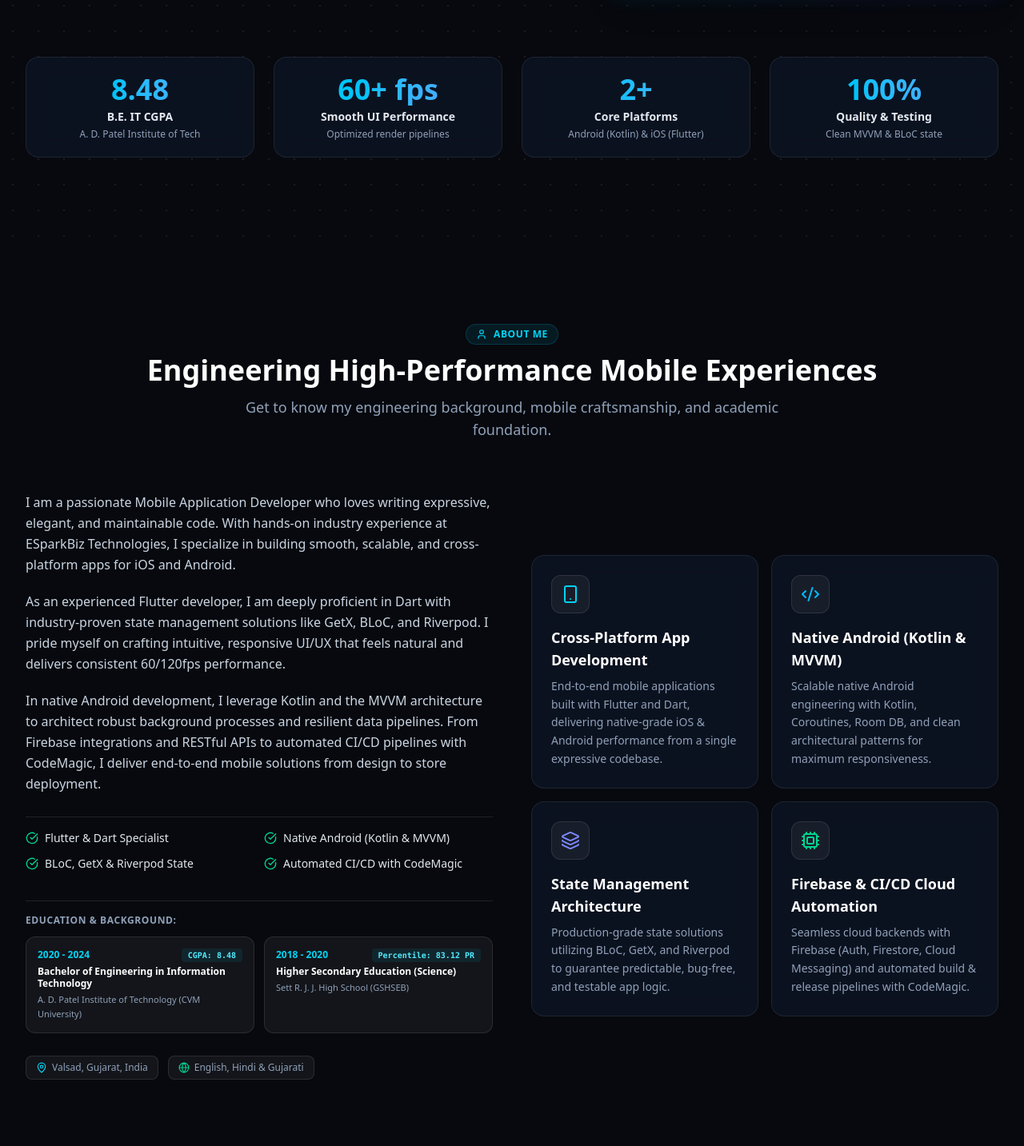
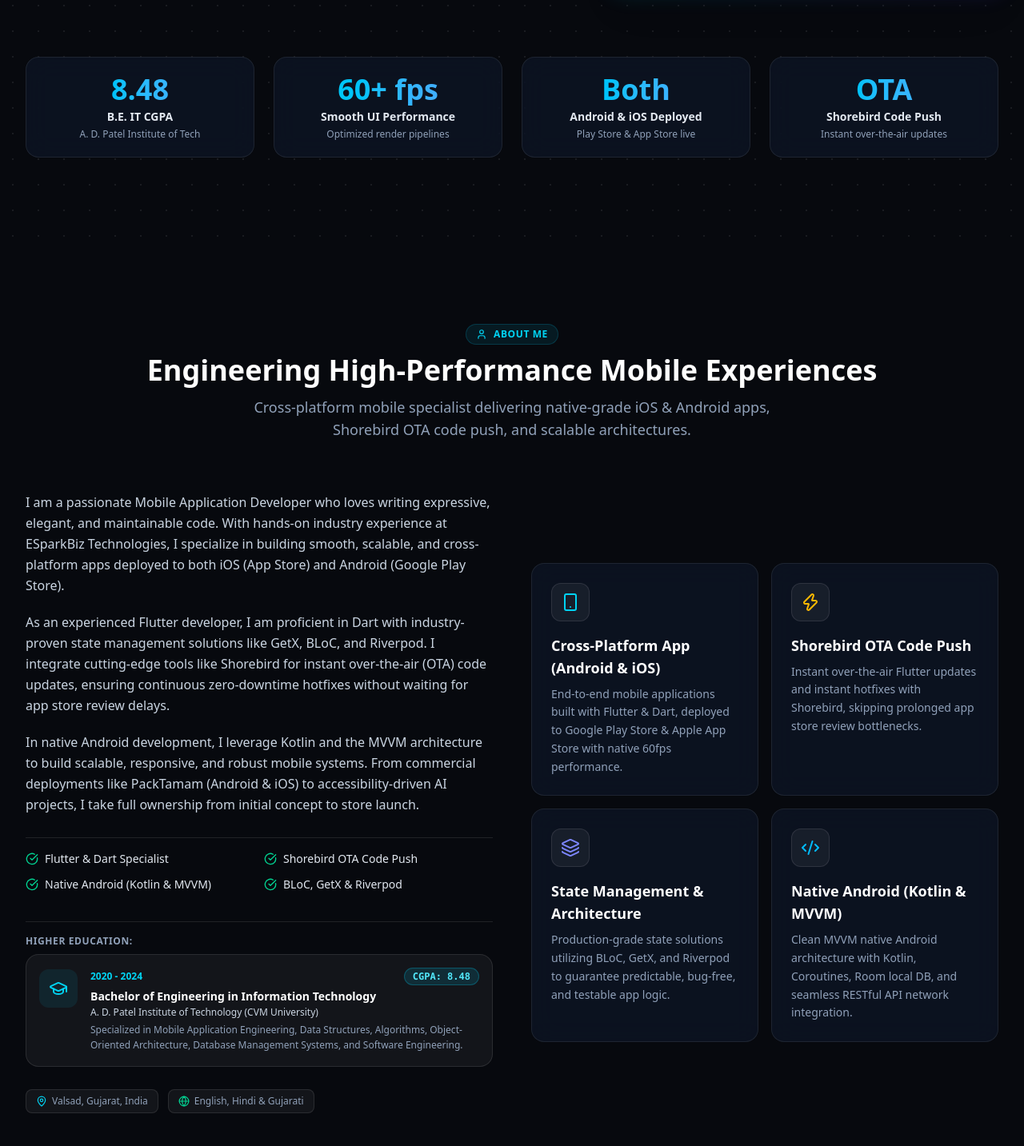
Before and after one commit to Jyot189/jyot-khant, a Next.js app: page / in a window 1280 px wide. Shown: the part 617-2050 px from the top of the page at 80% size. Built offline with nearby package versions, Linux system fonts and the light colour scheme.

Commit message:
feat: add PackTamam production project (Android & iOS deployed), Shorebird OTA knowledge, and streamline university degree

```diff
--- a/src/components/About.tsx
+++ b/src/components/About.tsx
@@ -1,7 +1,7 @@
 "use client";
 
 import React from "react";
-import { User, Smartphone, Code2, Layers, Cpu, CheckCircle, GraduationCap, MapPin, Globe, Sparkles } from "lucide-react";
+import { User, Smartphone, Code2, Layers, Zap, CheckCircle, GraduationCap, MapPin, Globe, Sparkles } from "lucide-react";
 import { portfolioData } from "@/data/portfolioData";
 
 export default function About() {
@@ -9,9 +9,9 @@ export default function About() {
 
   const iconMap: Record<string, React.ReactNode> = {
     Smartphone: <Smartphone className="w-6 h-6 text-cyan-400" />,
+    Zap: <Zap className="w-6 h-6 text-amber-400" />,
+    Layers: <Layers className="w-6 h-6 text-indigo-400" />,
     Code2: <Code2 className="w-6 h-6 text-sky-400" />,
-    Layers: <Layers className="w-6 h-6 text-indigo-400" />,
-    Cpu: <Cpu className="w-6 h-6 text-emerald-400" />,
   };
 
   return (
@@ -30,7 +30,7 @@ export default function About() {
             Engineering High-Performance Mobile Experiences
           </h2>
           <p className="mt-3 text-slate-400 max-w-2xl text-base sm:text-lg">
-            Get to know my engineering background, mobile craftsmanship, and academic foundation.
+            Cross-platform mobile specialist delivering native-grade iOS &amp; Android apps, Shorebird OTA code push, and scalable architectures.
           </p>
         </div>
 
@@ -51,46 +51,50 @@ export default function About() {
               </div>
               <div className="flex items-center gap-2 text-sm text-slate-200">
                 <CheckCircle className="w-4 h-4 text-emerald-400 shrink-0" />
+                <span>Shorebird OTA Code Push</span>
+              </div>
+              <div className="flex items-center gap-2 text-sm text-slate-200">
+                <CheckCircle className="w-4 h-4 text-emerald-400 shrink-0" />
                 <span>Native Android (Kotlin &amp; MVVM)</span>
               </div>
               <div className="flex items-center gap-2 text-sm text-slate-200">
                 <CheckCircle className="w-4 h-4 text-emerald-400 shrink-0" />
-                <span>BLoC, GetX &amp; Riverpod State</span>
-              </div>
-              <div className="flex items-center gap-2 text-sm text-slate-200">
-                <CheckCircle className="w-4 h-4 text-emerald-400 shrink-0" />
-                <span>Automated CI/CD with CodeMagic</span>
+                <span>BLoC, GetX &amp; Riverpod</span>
               </div>
             </div>
 
-            {/* Academic & Location Cards */}
-            <div className="mt-4 pt-4 border-t border-white/10 space-y-3">
+            {/* University Degree Card */}
+            <div className="mt-4 pt-4 border-t border-white/10 space-y-2">
               <span className="text-xs font-semibold text-slate-400 uppercase tracking-wider block">
-                Education &amp; Background:
+                Higher Education:
               </span>
-              <div className="grid grid-cols-1 sm:grid-cols-2 gap-3">
               {education.map((edu) => (
                 <div
                   key={edu.id}
-                    className="p-3.5 rounded-xl bg-white/5 border border-white/10 flex flex-col justify-between"
+                  className="p-4 rounded-2xl bg-white/5 border border-white/10 flex items-start gap-4 hover:border-cyan-500/30 transition-colors"
                 >
-                    <div>
-                      <div className="flex items-center justify-between text-xs text-cyan-400 font-semibold mb-1">
-                        <span>{edu.period}</span>
-                        <span className="px-2 py-0.5 rounded bg-cyan-500/10 text-cyan-300 font-mono text-[10px]">
+                  <div className="p-3 rounded-xl bg-cyan-500/10 text-cyan-400 shrink-0 mt-0.5">
+                    <GraduationCap className="w-6 h-6" />
+                  </div>
+                  <div className="flex-1">
+                    <div className="flex flex-wrap items-center justify-between gap-1 mb-1">
+                      <span className="text-xs font-bold text-cyan-400">{edu.period}</span>
+                      <span className="px-2.5 py-0.5 rounded-full bg-cyan-500/15 text-cyan-300 font-mono text-xs font-bold border border-cyan-500/30">
                         {edu.grade}
                       </span>
                     </div>
-                      <h4 className="text-xs font-bold text-white leading-tight">
+                    <h4 className="text-sm font-bold text-white">
                       {edu.degree}
                     </h4>
-                      <p className="text-[11px] text-slate-400 mt-1">
+                    <p className="text-xs text-slate-300 mt-0.5 font-medium">
                       {edu.institution}
+                    </p>
+                    <p className="text-xs text-slate-400 mt-1 leading-relaxed">
+                      {edu.details}
                     </p>
                   </div>
                 </div>
               ))}
-              </div>
             </div>
 
             {/* Location & Language pill */}
--- a/src/components/Hero.tsx
+++ b/src/components/Hero.tsx
@@ -152,7 +152,7 @@ export default function Hero() {
                       <span className="text-slate-400">frameworks:</span> [
                       <span className="text-cyan-300">&quot;Flutter&quot;</span>,{" "}
                       <span className="text-cyan-300">&quot;Android SDK&quot;</span>,{" "}
-                      <span className="text-cyan-300">&quot;Firebase&quot;</span>],
+                      <span className="text-cyan-300">&quot;Shorebird&quot;</span>],
                     </p>
                     <p>
                       <span className="text-slate-400">stateArchitecture:</span> [
--- a/src/components/Projects.tsx
+++ b/src/components/Projects.tsx
@@ -1,7 +1,7 @@
 "use client";
 
 import React, { useState } from "react";
-import { FolderGit2, ExternalLink, Sparkles, CheckCircle2 } from "lucide-react";
+import { FolderGit2, ExternalLink, Sparkles, CheckCircle2, Smartphone, Globe } from "lucide-react";
 import { GithubIcon } from "@/components/Icons";
 import { portfolioData, Project } from "@/data/portfolioData";
 
@@ -9,7 +9,7 @@ export default function Projects() {
   const { projects } = portfolioData;
   const [filter, setFilter] = useState<string>("All");
 
-  const categories = ["All", "Full Stack", "Frontend", "Backend / API", "AI & Tools"];
+  const categories = ["All", "Mobile (Flutter)", "Android (Kotlin)", "Cross-Platform", "Accessibility & AI"];
 
   const filteredProjects =
     filter === "All" ? projects : projects.filter((p) => p.category === filter);
@@ -27,10 +27,10 @@ export default function Projects() {
             <span>Featured Portfolio</span>
           </div>
           <h2 className="text-3xl sm:text-4xl font-extrabold text-white">
-            Projects &amp; Open Source Work
+            Mobile Apps &amp; Production Deployments
           </h2>
           <p className="mt-3 text-slate-400 max-w-2xl text-base sm:text-lg">
-            A curated showcase of applications, tools, and systems engineered with modern architectures.
+            Commercial applications deployed on Android &amp; iOS, accessibility projects, and high-performance mobile systems.
           </p>
 
           {/* Filter Pills */}
@@ -56,14 +56,26 @@ export default function Projects() {
           {filteredProjects.map((project: Project) => (
             <div
               key={project.id}
-              className="p-6 rounded-2xl glass-card glass-card-hover border border-white/10 flex flex-col justify-between group"
+              className={`p-6 rounded-2xl glass-card glass-card-hover border flex flex-col justify-between group ${
+                project.featured
+                  ? "border-cyan-500/30 shadow-lg shadow-cyan-500/5"
+                  : "border-white/10"
+              }`}
             >
               <div>
-                {/* Header: Category + Featured Pill */}
-                <div className="flex items-center justify-between gap-2 mb-4">
+                {/* Header: Category + Featured & Stats Pill */}
+                <div className="flex flex-wrap items-center justify-between gap-2 mb-4">
                   <span className="text-xs font-semibold px-2.5 py-1 rounded-full bg-cyan-500/10 text-cyan-300 border border-cyan-500/20">
                     {project.category}
                   </span>
+
+                  <div className="flex items-center gap-1.5">
+                    {project.stats && (
+                      <span className="inline-flex items-center gap-1 text-[11px] font-bold px-2 py-0.5 rounded-full bg-emerald-500/15 text-emerald-300 border border-emerald-500/30">
+                        <Smartphone className="w-3 h-3 text-emerald-400" />
+                        {project.stats}
+                      </span>
+                    )}
                     {project.featured && (
                       <span className="inline-flex items-center gap-1 text-[11px] font-bold px-2 py-0.5 rounded-full bg-amber-500/15 text-amber-300 border border-amber-500/30">
                         <Sparkles className="w-3 h-3 text-amber-300" />
@@ -71,12 +83,13 @@ export default function Projects() {
                       </span>
                     )}
                   </div>
+                </div>
 
                 {/* Title & Subtitle */}
                 <h3 className="text-xl font-bold text-white group-hover:text-cyan-400 transition-colors">
                   {project.title}
                 </h3>
-                <p className="text-xs text-slate-400 font-medium mt-1 mb-3">
+                <p className="text-xs text-cyan-300/80 font-medium mt-1 mb-3">
                   {project.subtitle}
                 </p>
 
@@ -105,7 +118,11 @@ export default function Projects() {
                   {project.tags.map((tag) => (
                     <span
                       key={tag}
-                      className="text-[11px] font-mono px-2 py-0.5 rounded bg-white/5 text-slate-300 border border-white/5"
+                      className={`text-[11px] font-mono px-2 py-0.5 rounded border ${
+                        tag.includes("Deployed") || tag.includes("Shorebird")
+                          ? "bg-cyan-500/15 text-cyan-300 border-cyan-500/30 font-semibold"
+                          : "bg-white/5 text-slate-300 border-white/5"
+                      }`}
                     >
                       {tag}
                     </span>
@@ -131,7 +148,9 @@ export default function Projects() {
                       rel="noopener noreferrer"
                       className="inline-flex items-center gap-1.5 text-xs font-semibold text-cyan-400 hover:text-cyan-300 transition-colors"
                     >
-                      <span>Live Preview</span>
+                      <span>
+                        {project.id === "proj-packtamam" ? "Visit PackTamam" : "Live Preview"}
+                      </span>
                       <ExternalLink className="w-3.5 h-3.5" />
                     </a>
                   )}
--- a/src/data/portfolioData.ts
+++ b/src/data/portfolioData.ts
@@ -80,11 +80,11 @@ export const portfolioData: PortfolioData = {
     name: "Jyot Khant",
     role: "Mobile App Developer",
     tagline:
-      "Passionate cross-platform mobile application developer crafting high-performance, elegant, and maintainable iOS & Android applications using Flutter, Dart, Kotlin, and modern state architectures.",
+      "Passionate cross-platform mobile application developer crafting high-performance, elegant iOS & Android applications using Flutter, Dart, Kotlin, Shorebird Code Push, and modern state architectures.",
     about: [
-      "I am a passionate Mobile Application Developer who loves writing expressive, elegant, and maintainable code. With hands-on industry experience at ESparkBiz Technologies, I specialize in building smooth, scalable, and cross-platform apps for iOS and Android.",
-      "As an experienced Flutter developer, I am deeply proficient in Dart with industry-proven state management solutions like GetX, BLoC, and Riverpod. I pride myself on crafting intuitive, responsive UI/UX that feels natural and delivers consistent 60/120fps performance.",
-      "In native Android development, I leverage Kotlin and the MVVM architecture to architect robust background processes and resilient data pipelines. From Firebase integrations and RESTful APIs to automated CI/CD pipelines with CodeMagic, I deliver end-to-end mobile solutions from design to store deployment.",
+      "I am a passionate Mobile Application Developer who loves writing expressive, elegant, and maintainable code. With hands-on industry experience at ESparkBiz Technologies, I specialize in building smooth, scalable, and cross-platform apps deployed to both iOS (App Store) and Android (Google Play Store).",
+      "As an experienced Flutter developer, I am proficient in Dart with industry-proven state management solutions like GetX, BLoC, and Riverpod. I integrate cutting-edge tools like Shorebird for instant over-the-air (OTA) code updates, ensuring continuous zero-downtime hotfixes without waiting for app store review delays.",
+      "In native Android development, I leverage Kotlin and the MVVM architecture to build scalable, responsive, and robust mobile systems. From commercial deployments like PackTamam (Android & iOS) to accessibility-driven AI projects, I take full ownership from initial concept to store launch.",
     ],
     location: "Valsad, Gujarat, India",
     email: "jyotkhant2002@gmail.com",
@@ -111,14 +111,14 @@ export const portfolioData: PortfolioData = {
       description: "Optimized render pipelines",
     },
     {
-      value: "2+",
-      label: "Core Platforms",
-      description: "Android (Kotlin) & iOS (Flutter)",
+      value: "Both",
+      label: "Android & iOS Deployed",
+      description: "Play Store & App Store live",
     },
     {
-      value: "100%",
-      label: "Quality & Testing",
-      description: "Clean MVVM & BLoC state",
+      value: "OTA",
+      label: "Shorebird Code Push",
+      description: "Instant over-the-air updates",
     },
   ],
   education: [
@@ -129,16 +129,7 @@ export const portfolioData: PortfolioData = {
       period: "2020 - 2024",
       grade: "CGPA: 8.48",
       details:
-        "Comprehensive coursework in Mobile Application Development, Data Structures, OOP, Database Systems, Operating Systems, and Software Engineering.",
-    },
-    {
-      id: "edu-2",
-      degree: "Higher Secondary Education (Science)",
-      institution: "Sett R. J. J. High School (GSHSEB)",
-      period: "2018 - 2020",
-      grade: "Percentile: 83.12 PR",
-      details:
-        "Focused study in Mathematics, Physics, and Computer Sciences with honors academic ranking.",
+        "Specialized in Mobile Application Engineering, Data Structures, Algorithms, Object-Oriented Architecture, Database Management Systems, and Software Engineering.",
     },
   ],
   skillCategories: [
@@ -147,9 +138,10 @@ export const portfolioData: PortfolioData = {
       skills: [
         { name: "Flutter", level: "Expert" },
         { name: "Dart", level: "Expert" },
+        { name: "Shorebird (Code Push)", level: "Advanced" },
         { name: "Kotlin", level: "Advanced" },
         { name: "Android SDK", level: "Advanced" },
-        { name: "iOS Deployment", level: "Proficient" },
+        { name: "iOS Deployment", level: "Expert" },
       ],
     },
     {
@@ -173,12 +165,13 @@ export const portfolioData: PortfolioData = {
       ],
     },
     {
-      title: "DevOps, CI/CD & Tools",
+      title: "DevOps, CI/CD & OTA Tools",
       skills: [
+        { name: "Shorebird (OTA Code Push)", level: "Expert" },
         { name: "CodeMagic CI/CD", level: "Advanced" },
         { name: "Git & GitHub", level: "Advanced" },
         { name: "Android Studio", level: "Expert" },
-        { name: "VS Code", level: "Expert" },
+        { name: "Xcode & TestFlight", level: "Advanced" },
         { name: "Postman API Testing", level: "Advanced" },
       ],
     },
@@ -192,13 +185,14 @@ export const portfolioData: PortfolioData = {
       location: "India",
       type: "Full-Time",
       description: [
-        "Developing high-performance cross-platform mobile applications in Flutter for Android and iOS devices.",
-        "Architecting robust and maintainable mobile systems using Dart with BLoC and GetX state management solutions.",
+        "Developing high-performance cross-platform mobile applications in Flutter deployed to both Android and iOS platforms.",
+        "Integrating Shorebird Code Push to deliver instant over-the-air hotfixes and feature updates directly to users without app store delays.",
+        "Architecting robust mobile applications using Dart with BLoC and GetX state management patterns.",
         "Integrating secure REST APIs, Firebase real-time database, cloud authentication, and push notifications.",
         "Configuring and managing automated mobile CI/CD build and release workflows using CodeMagic.",
         "Profiling app performance, minimizing memory leaks, and achieving silky smooth 60fps animations.",
       ],
-      technologies: ["Flutter", "Dart", "BLoC", "GetX", "Firebase", "CodeMagic", "REST APIs", "Git"],
+      technologies: ["Flutter", "Dart", "Shorebird", "BLoC", "GetX", "Firebase", "CodeMagic", "REST APIs", "Git"],
     },
     {
       id: "exp-2",
@@ -217,6 +211,25 @@ export const portfolioData: PortfolioData = {
     },
   ],
   projects: [
+    {
+      id: "proj-packtamam",
+      title: "PackTamam Mobile App (Android & iOS)",
+      subtitle: "Commercial Packaging & Food Packaging Solutions Ecosystem",
+      description:
+        "Production cross-platform mobile application developed and deployed to both Google Play Store (Android) and Apple App Store (iOS) for PackTamam (packtamam.com). Enables businesses and customers to explore innovative packaging solutions, access real-time product catalogs, submit packaging inquiries, and track orders.",
+      category: "Mobile (Flutter)",
+      tags: ["Flutter", "Dart", "Android Deployed", "iOS Deployed", "Shorebird", "Firebase", "REST APIs"],
+      githubUrl: "https://github.com/Jyot189",
+      liveUrl: "https://www.packtamam.com/",
+      featured: true,
+      highlights: [
+        "Architected, developed, and deployed to both Google Play Store (Android) and Apple App Store (iOS)",
+        "Integrated Shorebird Code Push for instant over-the-air (OTA) updates and bug hotfixes without store approval delays",
+        "Crafted a fluid, responsive 60fps catalog experience with advanced product filtering and image caching",
+        "Seamless REST API and Firebase integration for real-time packaging inquiries and notifications",
+      ],
+      stats: "Live on Android & iOS",
+    },
     {
       id: "proj-1",
       title: "American Sign Language (ASL) Learning App",
@@ -306,28 +319,28 @@ export const portfolioData: PortfolioData = {
   ],
   services: [
     {
-      title: "Cross-Platform App Development",
+      title: "Cross-Platform App (Android & iOS)",
       description:
-        "End-to-end mobile applications built with Flutter and Dart, delivering native-grade iOS & Android performance from a single expressive codebase.",
+        "End-to-end mobile applications built with Flutter & Dart, deployed to Google Play Store & Apple App Store with native 60fps performance.",
       icon: "Smartphone",
     },
     {
-      title: "Native Android (Kotlin & MVVM)",
+      title: "Shorebird OTA Code Push",
       description:
-        "Scalable native Android engineering with Kotlin, Coroutines, Room DB, and clean architectural patterns for maximum responsiveness.",
-      icon: "Code2",
+        "Instant over-the-air Flutter updates and instant hotfixes with Shorebird, skipping prolonged app store review bottlenecks.",
+      icon: "Zap",
     },
     {
-      title: "State Management Architecture",
+      title: "State Management & Architecture",
       description:
         "Production-grade state solutions utilizing BLoC, GetX, and Riverpod to guarantee predictable, bug-free, and testable app logic.",
       icon: "Layers",
     },
     {
-      title: "Firebase & CI/CD Cloud Automation",
+      title: "Native Android (Kotlin & MVVM)",
       description:
-        "Seamless cloud backends with Firebase (Auth, Firestore, Cloud Messaging) and automated build & release pipelines with CodeMagic.",
-      icon: "Cpu",
+        "Clean MVVM native Android architecture with Kotlin, Coroutines, Room local DB, and seamless RESTful API network integration.",
+      icon: "Code2",
     },
   ],
 };
```
Lines whose indentation alone changed are shown as unchanged.
